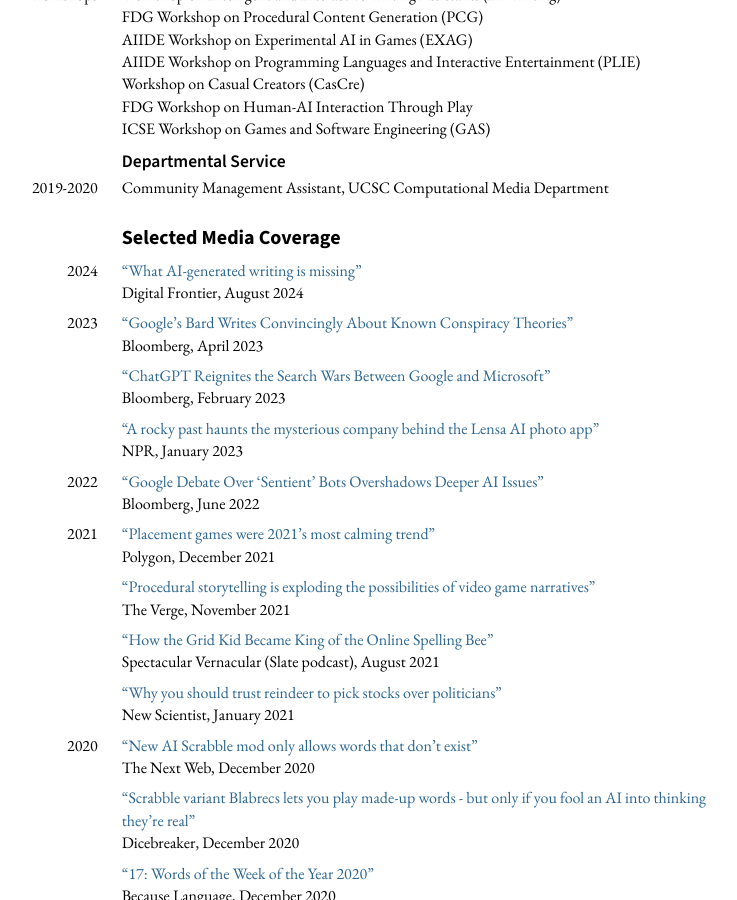
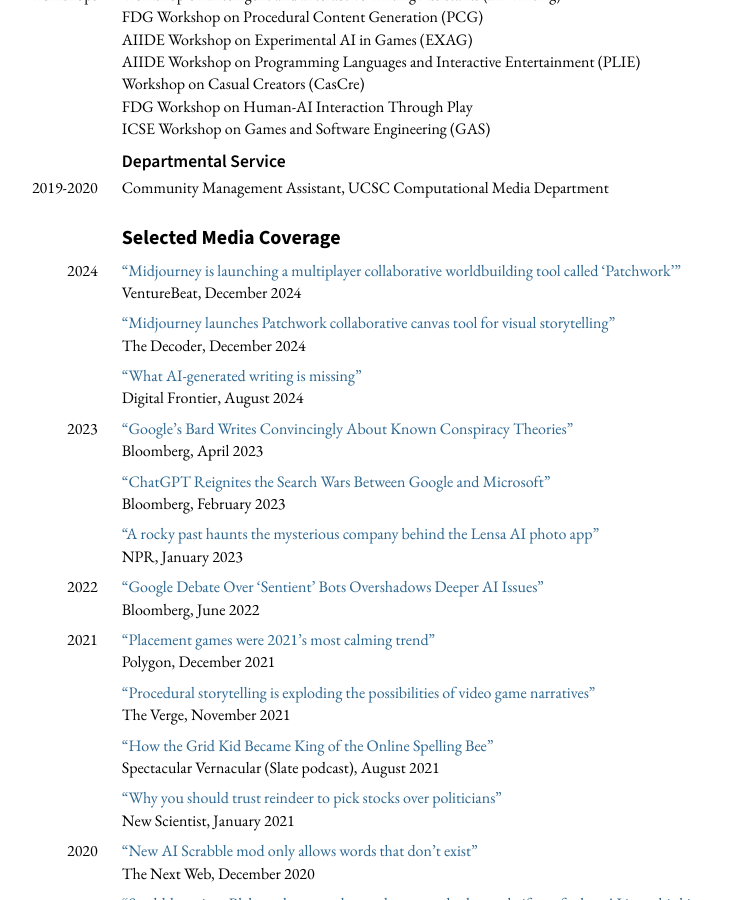
Before and after one commit to mkremins/mkremins.github.io, a Jekyll site: the page built from cv/index.html, in a window 1280 px wide and 900 px high, scrolled down 11859 px. Shown: the whole window, without its empty margins (261-998 px from the left). Built offline with Jekyll 4.4.1, drawn with Linux system fonts in a browser that asks for light colours.

Commit message:
Add early Patchwork coverage

```diff
--- a/_data/press.json
+++ b/_data/press.json
@@ -1,4 +1,18 @@
 [
+{
+  "title": "Midjourney is launching a multiplayer collaborative worldbuilding tool called ‘Patchwork’",
+  "url": "https://venturebeat.com/ai/midjourney-is-launching-a-multiplayer-collaborative-worldbuilding-tool/",
+  "outlet": "VentureBeat",
+  "month": "December",
+  "year": "2024"
+},
+{
+  "title": "Midjourney launches Patchwork collaborative canvas tool for visual storytelling",
+  "url": "https://the-decoder.com/midjourney-launches-patchwork-collaborative-canvas-tool-for-visual-storytelling/",
+  "outlet": "The Decoder",
+  "month": "December",
+  "year": "2024"
+},
 {
   "title": "What AI-generated writing is missing",
   "url": "https://digitalfrontier.com/articles/AI-writing-LLM-dearth-author-text",
```
